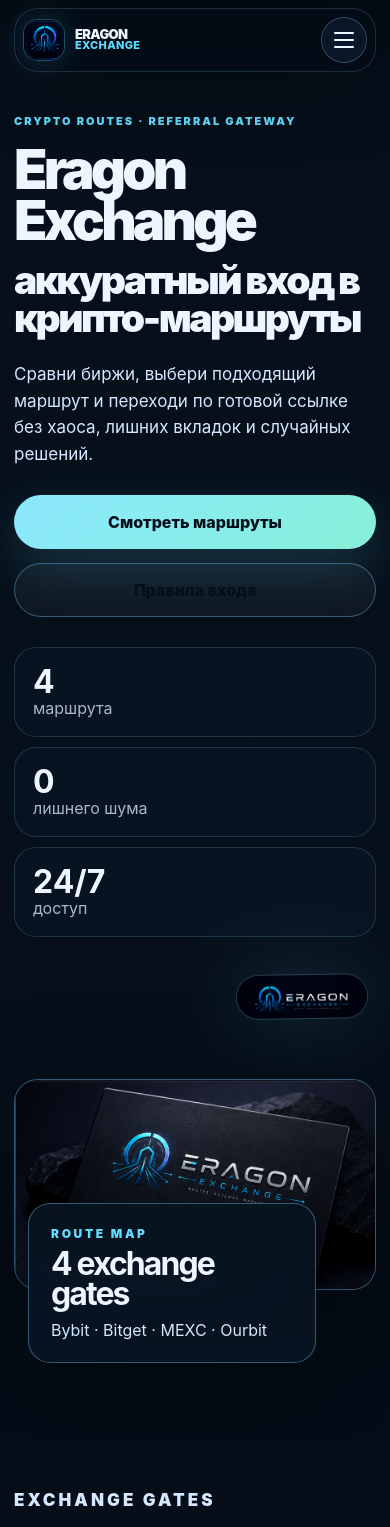
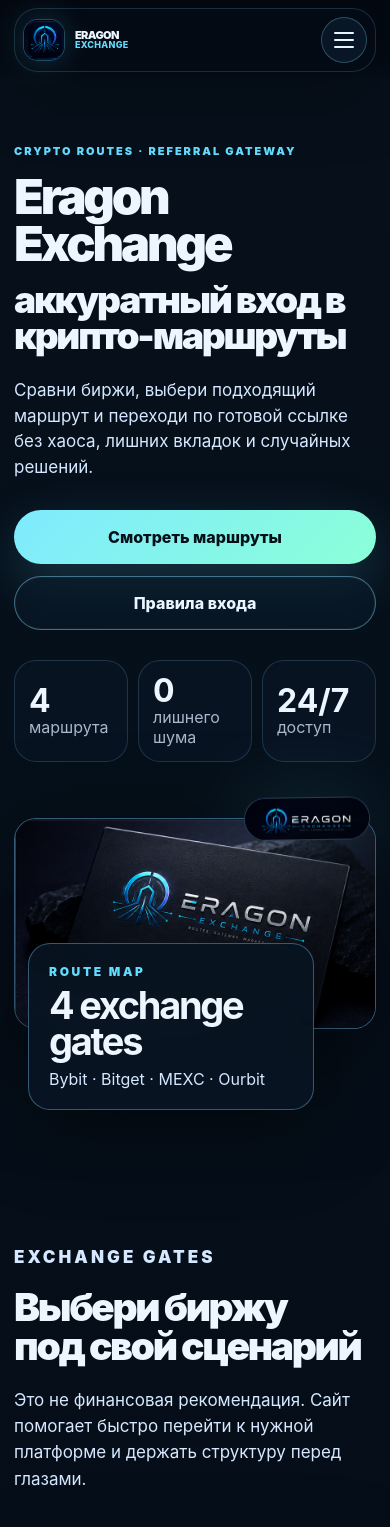
Before and after one commit to kenform/-eragon-exchange-site-next, a Next.js app: page / in a window 390 px wide. Shown: the top 1527 px of the page. Built offline with nearby package versions, Linux system fonts and the light colour scheme.

Commit message:
Fix Eragon hero balance and mobile menu polish

```diff
--- a/app/globals.css
+++ b/app/globals.css
@@ -1333,3 +1333,513 @@
     font-size: 32px;
   }
 }
+
+/* Eragon visual balance bugfix */
+
+/* readable scrollbar */
+html {
+  scrollbar-color: #73f2ef #07111d;
+  scrollbar-width: thin;
+}
+
+body::-webkit-scrollbar {
+  width: 12px;
+}
+
+body::-webkit-scrollbar-track {
+  background: #07111d;
+}
+
+body::-webkit-scrollbar-thumb {
+  background: linear-gradient(180deg, #71eaff, #83ffd7);
+  border: 3px solid #07111d;
+  border-radius: 999px;
+}
+
+/* header balance */
+.site-header {
+  position: sticky;
+  top: 0;
+  z-index: 80;
+  padding: 12px 0;
+  background: linear-gradient(180deg, rgba(4, 9, 17, 0.96), rgba(4, 9, 17, 0.72) 72%, rgba(4, 9, 17, 0));
+  backdrop-filter: blur(12px);
+}
+
+.header-inner {
+  min-height: 68px;
+}
+
+.header-cta {
+  min-width: 178px;
+  min-height: 48px;
+  color: #03101a;
+  background: linear-gradient(135deg, #91f0ff, #91ffd8);
+  box-shadow: 0 16px 46px rgba(95, 235, 238, 0.18);
+}
+
+.header-cta:hover {
+  color: #03101a;
+  background: linear-gradient(135deg, #b9f7ff, #a5ffe1);
+  transform: translateY(-1px);
+}
+
+.burger {
+  flex: 0 0 auto;
+  color: #eaf6ff;
+  background: rgba(9, 25, 42, 0.9);
+  border-color: rgba(117, 234, 255, 0.28);
+}
+
+.burger:hover {
+  background: rgba(14, 38, 61, 0.95);
+  border-color: rgba(126, 255, 218, 0.46);
+}
+
+/* hero desktop: less giant, more premium */
+.hero {
+  padding-top: clamp(44px, 5vw, 74px);
+  padding-bottom: clamp(56px, 7vw, 96px);
+}
+
+.hero-grid {
+  max-width: 1180px;
+  align-items: center;
+  gap: clamp(42px, 6vw, 86px);
+}
+
+.hero-content {
+  max-width: 590px;
+}
+
+.hero h1,
+.hero-title {
+  max-width: 610px;
+  font-size: clamp(54px, 5.35vw, 78px);
+  line-height: 0.94;
+  letter-spacing: -0.07em;
+  text-wrap: balance;
+}
+
+.hero-subtitle {
+  max-width: 560px;
+  font-size: clamp(38px, 4.6vw, 58px);
+  line-height: 0.98;
+  letter-spacing: -0.06em;
+  text-wrap: balance;
+}
+
+.hero-lead {
+  max-width: 560px;
+  font-size: clamp(18px, 1.55vw, 22px);
+  line-height: 1.5;
+}
+
+.hero-actions {
+  gap: 14px;
+  margin-top: 30px;
+}
+
+.hero .btn,
+.hero-actions .btn {
+  min-height: 54px;
+  padding: 0 26px;
+  border-radius: 999px;
+  font-weight: 800;
+}
+
+.hero .btn--primary,
+.hero-actions .btn--primary {
+  color: #03101a;
+  background: linear-gradient(135deg, #7feaff, #8bffd7);
+}
+
+.hero .btn--primary:hover,
+.hero-actions .btn--primary:hover {
+  color: #03101a;
+  background: linear-gradient(135deg, #b4f6ff, #a7ffe3);
+  transform: translateY(-2px);
+}
+
+.hero .btn--ghost,
+.hero-actions .btn--ghost {
+  color: #eaf6ff;
+  border: 1px solid rgba(130, 219, 255, 0.46);
+  background: rgba(10, 25, 42, 0.64);
+  box-shadow: inset 0 0 0 1px rgba(255, 255, 255, 0.035);
+}
+
+.hero .btn--ghost:hover,
+.hero-actions .btn--ghost:hover {
+  color: #ffffff;
+  border-color: rgba(142, 255, 218, 0.72);
+  background: rgba(20, 48, 70, 0.86);
+  transform: translateY(-2px);
+}
+
+.hero-stats {
+  margin-top: 30px;
+  max-width: 620px;
+  grid-template-columns: repeat(3, minmax(0, 1fr));
+}
+
+.hero-stats span {
+  min-height: 104px;
+  padding: 18px 20px;
+}
+
+/* hero right visual */
+.hero-visual {
+  min-height: 430px;
+}
+
+.hero-logo-card {
+  width: min(190px, 34vw);
+  right: 4px;
+  top: 56px;
+  opacity: 0.96;
+}
+
+.hero-brand-card {
+  width: min(530px, 100%);
+  right: 0;
+  bottom: 80px;
+  border-radius: 28px;
+}
+
+.route-panel {
+  left: 20px;
+  bottom: 34px;
+  width: min(310px, 72%);
+  padding: 24px;
+}
+
+/* sections */
+.section {
+  padding-top: clamp(72px, 8vw, 118px);
+  padding-bottom: clamp(72px, 8vw, 118px);
+}
+
+.section-head {
+  margin-bottom: clamp(36px, 5vw, 58px);
+}
+
+.section-head h2,
+.process-copy h2,
+.risk-card h2 {
+  font-size: clamp(42px, 5vw, 68px);
+  line-height: 1;
+  letter-spacing: -0.06em;
+  text-wrap: balance;
+}
+
+.section-head p,
+.process-copy p,
+.risk-card p {
+  font-size: clamp(18px, 1.7vw, 22px);
+  line-height: 1.55;
+}
+
+/* exchange cards: cleaner rhythm */
+.exchange-grid {
+  gap: 22px;
+}
+
+.exchange-card {
+  min-height: 430px;
+  padding: 26px;
+}
+
+.exchange-card h3 {
+  font-size: clamp(30px, 2.7vw, 38px);
+  letter-spacing: -0.055em;
+}
+
+.exchange-card__bottom a,
+.exchange-card .card-link {
+  color: #03101a;
+  background: linear-gradient(135deg, #8cecff, #91ffd9);
+}
+
+.exchange-card__bottom a:hover,
+.exchange-card .card-link:hover {
+  color: #03101a;
+  background: linear-gradient(135deg, #b8f8ff, #a9ffe5);
+}
+
+/* process/risk/footer */
+.process-grid {
+  align-items: center;
+  gap: clamp(38px, 7vw, 86px);
+}
+
+.step-card {
+  padding: clamp(24px, 3vw, 34px);
+}
+
+.risk-card {
+  max-width: 1080px;
+  padding: clamp(42px, 7vw, 76px);
+}
+
+.site-footer {
+  padding-top: 42px;
+  padding-bottom: 42px;
+}
+
+/* mobile menu polish */
+.menu-backdrop {
+  cursor: pointer;
+}
+
+.mobile-menu {
+  width: min(390px, calc(100vw - 26px));
+  right: 13px;
+  top: 13px;
+  min-height: calc(100svh - 26px);
+  padding: 28px;
+  border-radius: 28px;
+  background:
+    radial-gradient(circle at 20% 0%, rgba(93, 224, 255, 0.16), transparent 34%),
+    linear-gradient(180deg, rgba(6, 25, 40, 0.98), rgba(3, 14, 25, 0.98));
+  box-shadow: 0 28px 90px rgba(0, 0, 0, 0.62);
+}
+
+.mobile-menu__top {
+  align-items: center;
+}
+
+.mobile-menu__links {
+  gap: 18px;
+  margin-top: 54px;
+}
+
+.mobile-menu__links a {
+  font-size: clamp(34px, 8vw, 48px);
+  line-height: 1.04;
+  letter-spacing: -0.05em;
+}
+
+.mobile-menu__links a:hover {
+  color: #76f1ff;
+}
+
+.mobile-menu__cta {
+  min-height: 52px;
+  color: #03101a;
+  background: linear-gradient(135deg, #8cecff, #91ffd9);
+}
+
+.mobile-menu__cta:hover {
+  color: #03101a;
+  background: linear-gradient(135deg, #b8f8ff, #a9ffe5);
+}
+
+/* tablet */
+@media (max-width: 1080px) {
+  .hero-grid {
+    grid-template-columns: 1fr;
+  }
+
+  .hero-content {
+    max-width: 780px;
+  }
+
+  .hero h1,
+  .hero-title {
+    max-width: 780px;
+    font-size: clamp(54px, 8vw, 82px);
+  }
+
+  .hero-visual {
+    width: min(720px, 100%);
+    margin: 0 auto;
+  }
+
+  .exchange-grid {
+    grid-template-columns: repeat(2, minmax(0, 1fr));
+  }
+}
+
+/* real mobile */
+@media (max-width: 720px) {
+  .site-header {
+    padding: 8px 0;
+  }
+
+  .header-inner {
+    min-height: 58px;
+    padding: 8px;
+    border-radius: 24px;
+  }
+
+  .header-cta {
+    min-width: 150px;
+    min-height: 46px;
+    padding: 0 16px;
+    font-size: 14px;
+  }
+
+  .burger {
+    width: 46px;
+    height: 46px;
+  }
+
+  .hero {
+    padding-top: 32px;
+    padding-bottom: 56px;
+  }
+
+  .hero-grid {
+    gap: 28px;
+  }
+
+  .hero h1,
+  .hero-title {
+    max-width: 100%;
+    font-size: clamp(42px, 13vw, 60px);
+    line-height: 0.96;
+    letter-spacing: -0.065em;
+  }
+
+  .hero-subtitle {
+    font-size: clamp(30px, 9.5vw, 44px);
+  }
+
+  .hero-lead {
+    font-size: 17px;
+  }
+
+  .hero-actions {
+    display: grid;
+    grid-template-columns: 1fr;
+    gap: 12px;
+  }
+
+  .hero .btn,
+  .hero-actions .btn {
+    width: 100%;
+    justify-content: center;
+  }
+
+  .hero-stats {
+    grid-template-columns: repeat(3, minmax(0, 1fr));
+    gap: 10px;
+  }
+
+  .hero-stats span {
+    min-height: 78px;
+    padding: 14px;
+  }
+
+  .hero-stats b {
+    font-size: 32px;
+  }
+
+  .hero-visual {
+    min-height: 352px;
+  }
+
+  .hero-logo-card {
+    width: 126px;
+    top: 8px;
+    right: 6px;
+  }
+
+  .hero-brand-card {
+    bottom: 88px;
+    border-radius: 22px;
+  }
+
+  .route-panel {
+    left: 14px;
+    bottom: 6px;
+    width: min(286px, calc(100% - 28px));
+    padding: 20px;
+    border-radius: 22px;
+  }
+
+  .route-panel strong {
+    font-size: 38px;
+  }
+
+  .section {
+    padding-top: 64px;
+    padding-bottom: 64px;
+  }
+
+  .section-head {
+    text-align: left;
+  }
+
+  .section-head h2,
+  .process-copy h2,
+  .risk-card h2 {
+    font-size: clamp(34px, 10vw, 46px);
+  }
+
+  .section-head p,
+  .process-copy p,
+  .risk-card p {
+    font-size: 17px;
+  }
+
+  .exchange-grid {
+    grid-template-columns: 1fr;
+  }
+
+  .exchange-card {
+    min-height: auto;
+    padding: 24px;
+  }
+
+  .process-grid {
+    grid-template-columns: 1fr;
+  }
+
+  .risk-card {
+    text-align: left;
+    border-radius: 28px;
+  }
+
+  .site-footer .footer-grid {
+    gap: 24px;
+  }
+}
+
+@media (max-width: 420px) {
+  .logo__text strong {
+    font-size: 11px;
+  }
+
+  .logo__text span {
+    font-size: 9px;
+  }
+
+  .header-cta {
+    min-width: 132px;
+    padding: 0 12px;
+    font-size: 13px;
+  }
+
+  .hero h1,
+  .hero-title {
+    font-size: clamp(38px, 12.5vw, 52px);
+  }
+
+  .hero-visual {
+    min-height: 326px;
+  }
+
+  .mobile-menu {
+    width: calc(100vw - 22px);
+    right: 11px;
+    top: 11px;
+    min-height: calc(100svh - 22px);
+    padding: 24px;
+  }
+
+  .mobile-menu__links a {
+    font-size: 34px;
+  }
+}
```
